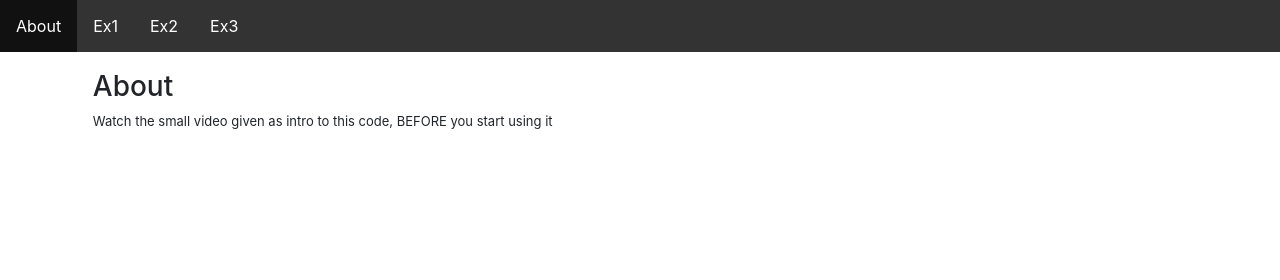
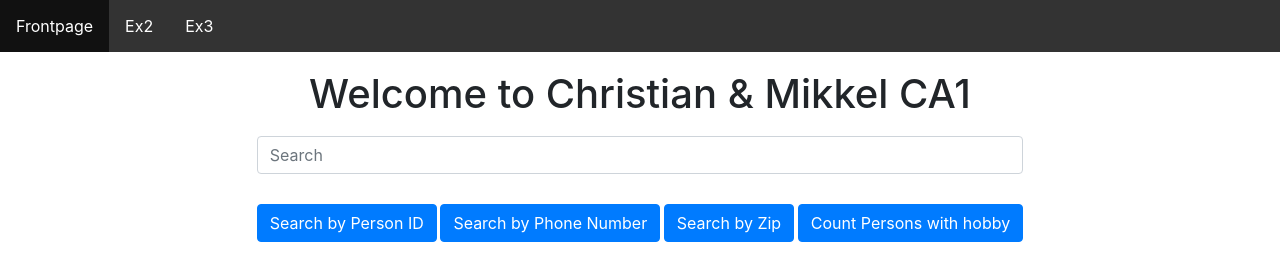
Before and after one commit to rosenbaek/CA1_frontend, a website built with webpack: page public/index.html in a window 1280 px wide. Built offline with nearby package versions, Linux system fonts and the light colour scheme.

Commit message:
styled frontend

```diff
--- a/public/index.html
+++ b/public/index.html
@@ -15,8 +15,7 @@
   -->
   <div id="all-content" style="display: none;">
     <ul id="menu" class="header">
-      <li><a href="" id="about">About</a></li>
-      <li><a href="" id="ex1">Ex1</a></li>
+      <li><a href="" id="frontpage">Frontpage</a></li>
       <li><a href="" id="ex2">Ex2</a></li>
       <li><a href="" id="ex3">Ex3</a></li>
     </ul>
@@ -24,17 +23,16 @@
     <div class="content">
 
       <!-- This is were you should place your basic HTML for exercise-1 -->
-      <div id="ex1_html" style="display:none;">
-        <h3>Exercise 1</h3>
-        <p>Add your basic HTML for Exercise 1 here</p>
-        <ul id="jokes"></ul>
-        <div id="searchDiv">
-          <input type="text" id="inputText" required/>
+      <div id="frontpage_html" style="display:none;">
+        <div class="d-flex flex-column align-items-center">
+        <h1>Welcome to Christian & Mikkel CA1</h1>
+        <div id="searchDiv" style="text-align: center;">
+          <input type="text" id="inputText" required style="margin-top: 10px;margin-bottom: 10px;" placeholder="Search" class="form-control"/>
           <br>
-          <button id="searchById">Search by Person ID</button>
-          <button id="searchByPhoneNumber">Search by Phone Number</button>
-          <button id="searchByZip">Search by Zip</button>
-          <button id="countPersonsWithHobby">Count Persons with hobby</button>
+          <button class="btn btn-primary" id="searchById">Search by Person ID</button>
+          <button class="btn btn-primary" id="searchByPhoneNumber">Search by Phone Number</button>
+          <button class="btn btn-primary" id="searchByZip">Search by Zip</button>
+          <button class="btn btn-primary" id="countPersonsWithHobby">Count Persons with hobby</button>
         </div>
 
         <div id="result">
@@ -43,7 +41,7 @@
         <div id="error">
 
         </div>
-
+      </div>
       </div>
       <!-- End of HTML for exercise-1 -->
 
@@ -101,10 +99,7 @@
 
     </div>
 
-    <div id="about_html" style="display:none;">
-      <h3>About</h3>
-      <p>Watch the small video given as intro to this code, BEFORE you start using it</p>
-    </div>
+
     <!-- End of HTML for ABOUT Page -->
 
 
--- a/src/index.js
+++ b/src/index.js
@@ -150,8 +150,8 @@ the Period2-week2-day3 Exercises
 */
 
 function hideAllShowOne(idToShow) {
-  document.getElementById("about_html").style = "display:none"
-  document.getElementById("ex1_html").style = "display:none"
+  //document.getElementById("about_html").style = "display:none"
+  document.getElementById("frontpage_html").style = "display:none"
   document.getElementById("ex2_html").style = "display:none"
   document.getElementById("ex3_html").style = "display:none"
   document.getElementById(idToShow).style = "display:block"
@@ -160,12 +160,11 @@ function hideAllShowOne(idToShow) {
 function menuItemClicked(evt) {
   const id = evt.target.id;
   switch (id) {
-    case "ex1": hideAllShowOne("ex1_html"); break
     case "ex2": hideAllShowOne("ex2_html"); break
     case "ex3": hideAllShowOne("ex3_html"); break
-    default: hideAllShowOne("about_html"); break
+    default: hideAllShowOne("frontpage_html"); break
   }
   evt.preventDefault();
 }
 document.getElementById("menu").onclick = menuItemClicked;
-hideAllShowOne("about_html");
+hideAllShowOne("frontpage_html");
```
